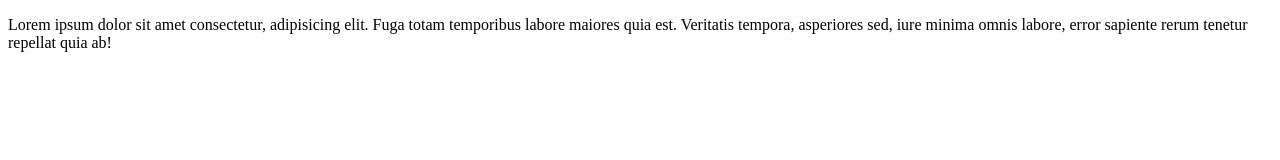
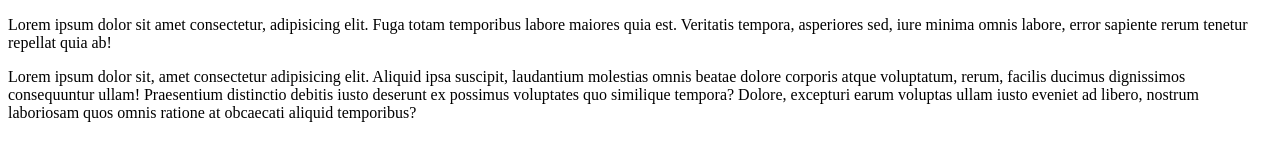
Before and after one commit to riteshydv05/learn-git, a plain HTML site: page index.html in a window 1280 px wide. Drawn offline with Linux system fonts and the light colour scheme.

Commit message:
add paragraph

```diff
--- a/index.html
+++ b/index.html
@@ -7,6 +7,14 @@
 </head>
 <body>
     <p>Lorem ipsum dolor sit amet consectetur, adipisicing elit. Fuga totam temporibus labore maiores quia est. Veritatis tempora, asperiores sed, iure minima omnis labore, error sapiente rerum tenetur repellat quia ab!</p>
+    <p>Lorem ipsum dolor sit, amet consectetur adipisicing elit. Aliquid ipsa suscipit, laudantium molestias omnis beatae dolore corporis atque voluptatum, rerum, facilis ducimus dignissimos consequuntur ullam! Praesentium distinctio debitis iusto deserunt ex possimus voluptates quo similique tempora? Dolore, excepturi earum voluptas ullam iusto eveniet ad libero, nostrum laboriosam quos omnis ratione at obcaecati aliquid temporibus?
+    </p>
+
+
+
+
+
+    <!-- git is a software and the github is a service -->
 
 </body>
 </html>
```
